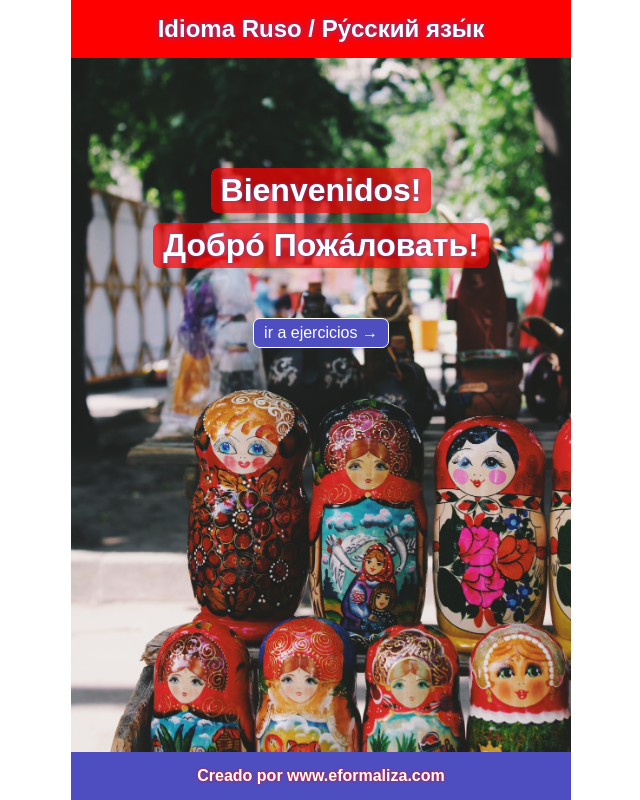
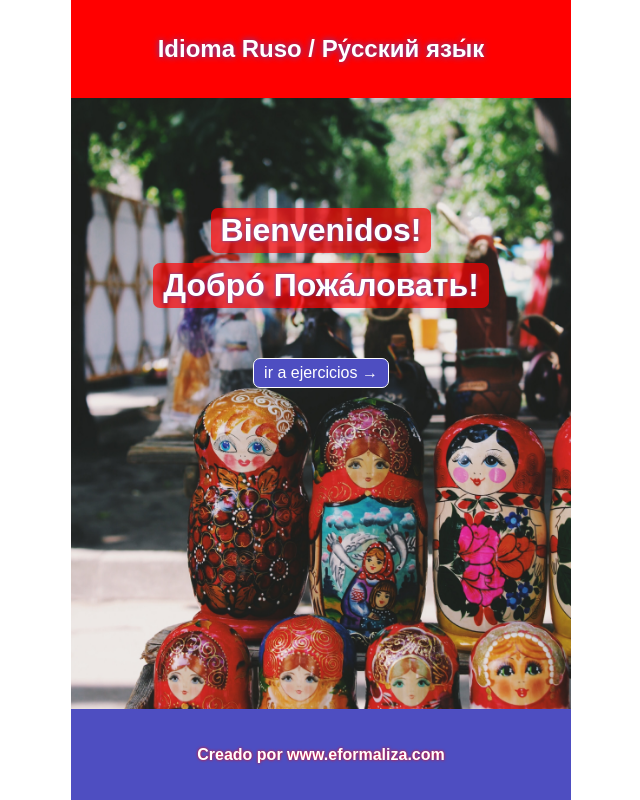
Before and after one commit to TrueAlexander/nextjs-russian-lang-app, a Next.js app: page / in a window 1280 px wide. Shown: the whole page, without its empty margins (319-959 px from the left). Built offline with nearby package versions, Linux system fonts and the light colour scheme.

Commit message:
wrapper issues

```diff
--- a/components/Layout.js
+++ b/components/Wrapper.js
@@ -1,7 +1,7 @@
 import Header from './Header'
 import Footer from './Footer'
 
-const Layout = ({children}) => {
+const Wrapper = ({children}) => {
   return (
     <div className='container'>
       <Header/>
@@ -11,4 +11,4 @@ const Layout = ({children}) => {
   )
 }
 
-export default Layout
+export default Wrapper
--- a/pages/_app.js
+++ b/pages/_app.js
@@ -1,6 +1,6 @@
 import '../styles/globals.scss'
 import Head from 'next/head'
-import Layout from '../components/Layout'
+import Wrapper from '../components/Wrapper'
 
 const MyApp = ({ Component, pageProps }) => (
   <>
@@ -8,9 +8,9 @@ const MyApp = ({ Component, pageProps }) => (
       <meta name="viewport" content="width=device-width,initial-scale=1,maximum-scale=1,user-scalable=no"/>
       <meta name="description" content="Aprender ruso practicando. Verbos, casos. Ejercicios interactivos"></meta>
     </Head>
-    <Layout>
+    <Wrapper>
       <Component {...pageProps} />
-    </Layout>
+    </Wrapper>
   </>
 )
 
--- a/styles/Home.module.scss
+++ b/styles/Home.module.scss
@@ -11,10 +11,6 @@
   background-size: cover;
   padding: 100px 10px 0;
 
-  h1 {
-
-  }
-
   button {
     margin-top: 40px;
   }
--- a/styles/globals.scss
+++ b/styles/globals.scss
@@ -1,6 +1,6 @@
 @import './variables.scss';
 
-* {
+body {
   padding: 0;
   margin: 0;
   font-family: Arial, "Helvetica Neue", Helvetica, sans-serif;
@@ -8,8 +8,17 @@
   box-sizing: border-box;
 }
 
-body {
+
+.container {
+  max-width: 500px;
   height: 100vh;
+  margin: 0 auto;
+  overflow: hidden;
+  background-color: $color-bg-container;
+  display: flex;
+  flex-direction: column;
+  justify-content: space-between;
+  color: white;
 }
 
 ol, ul {
@@ -25,17 +34,6 @@ h1 {
   margin: 10px auto;
 }
 
-.container {
-  max-width: 500px;
-  height: 100vh;
-  margin: 0 auto;
-  overflow: hidden;
-  background-color: $color-bg-container;
-  display: flex;
-  flex-direction: column;
-  justify-content: space-between;
-  color: white;
-}
 
 .btn {
   display: block;
```
